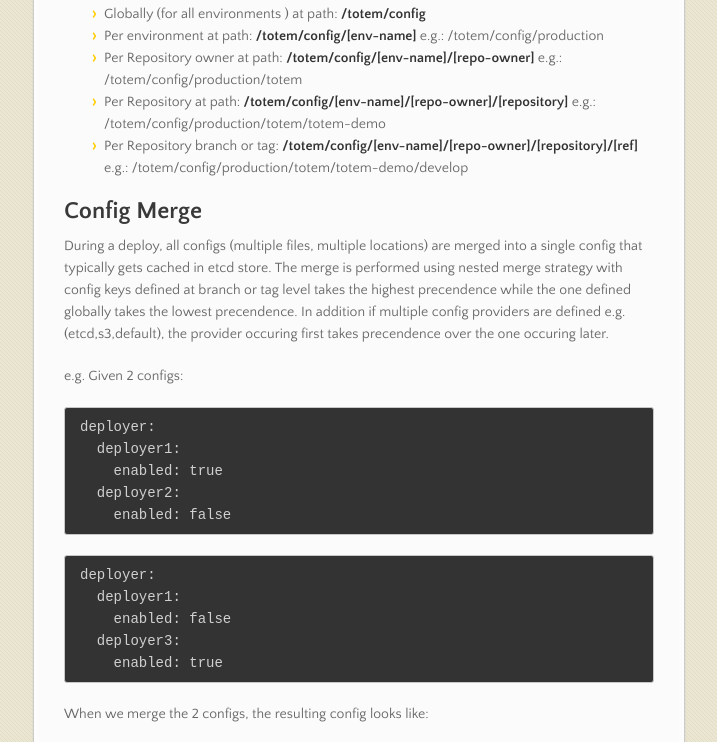
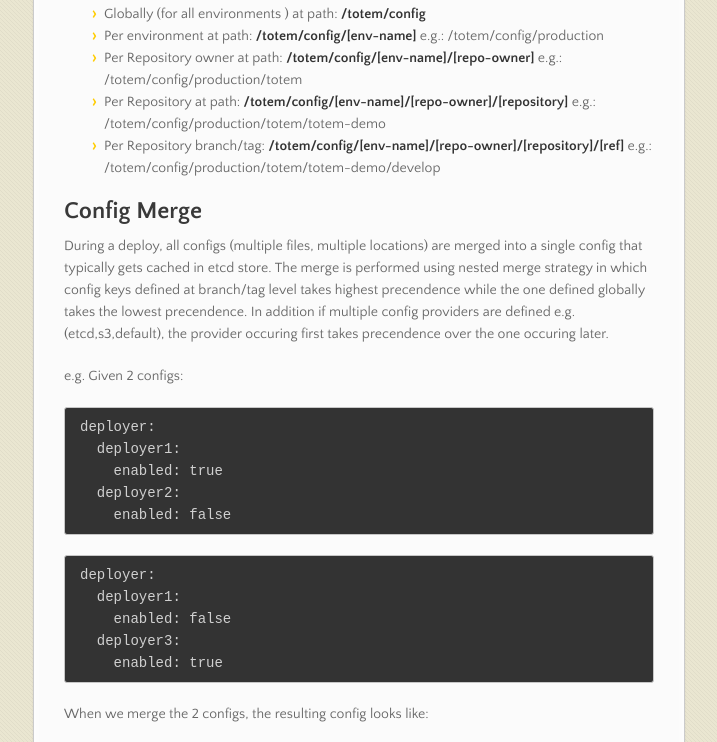
Before and after one commit to totem/totem.github.io, a plain HTML site: page index.html in a window 1280 px wide. Shown: the part 3394-4136 px from the top of the page, without its empty margins (282-999 px from the left). Drawn offline with nearby package versions, Linux system fonts and the light colour scheme.

```diff
--- a/index.html
+++ b/index.html
@@ -181,7 +181,7 @@
 <li>Per Repository owner at path: <strong>/totem/config/[env-name]/[repo-owner]</strong> e.g.: /totem/config/production/totem</li>
 <li>Per Repository at path: <strong>/totem/config/[env-name]/[repo-owner]/[repository]</strong>
 e.g.: /totem/config/production/totem/totem-demo</li>
-<li>Per Repository branch or tag: <strong>/totem/config/[env-name]/[repo-owner]/[repository]/[ref]</strong>
+<li>Per Repository branch/tag: <strong>/totem/config/[env-name]/[repo-owner]/[repository]/[ref]</strong>
 e.g.: /totem/config/production/totem/totem-demo/develop</li>
 </ul>
 
@@ -189,10 +189,7 @@
 <a id="config-merge" class="anchor" href="#config-merge" aria-hidden="true"><span class="octicon octicon-link"></span></a>Config Merge</h2>
 
 <p>During a deploy, all configs (multiple files, multiple locations) are merged into a single config that typically
-gets cached in etcd store. The merge is performed using nested merge strategy with config keys defined at branch
-or tag level takes the highest precendence while the one defined globally takes the lowest precendence. In addition
-if multiple config providers are defined e.g. (etcd,s3,default), the provider occuring first takes precendence over
-the one occuring later.</p>
+gets cached in etcd store. The merge is performed using nested merge strategy in which config keys defined at branch/tag level takes highest precendence while the one defined globally takes the lowest precendence. In addition if multiple config providers are defined e.g. (etcd,s3,default), the provider occuring first takes precendence over the one occuring later.</p>
 
 <p>e.g. Given 2 configs:</p>
 
@@ -276,7 +273,7 @@
 <p>In this example, the value of hostname is substituted by myapp.myhost.com when config is evaluated.</p>
 
 <h4>
-<a id="templated-variables" class="anchor" href="#templated-variables" aria-hidden="true"><span class="octicon octicon-link"></span></a>Templated variables</h4>
+<a id="template-variables" class="anchor" href="#template-variables" aria-hidden="true"><span class="octicon octicon-link"></span></a>Template variables</h4>
 
 <p>The variables values itself can be evaluated dynamically using jinja templates. The variables are evaluated in order defined by their priority (Variables with lower priority are evaluated first).
 e.g.:</p>
```
Also changed, not shown: params.json (+1 -1 lines).
